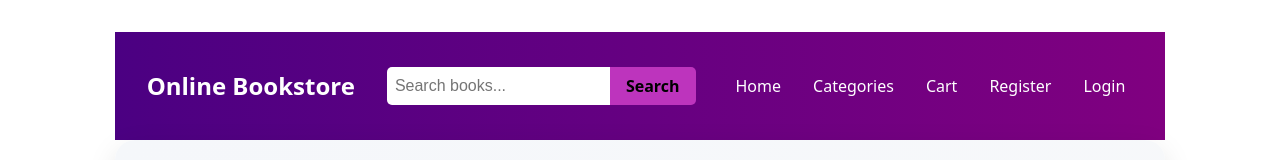
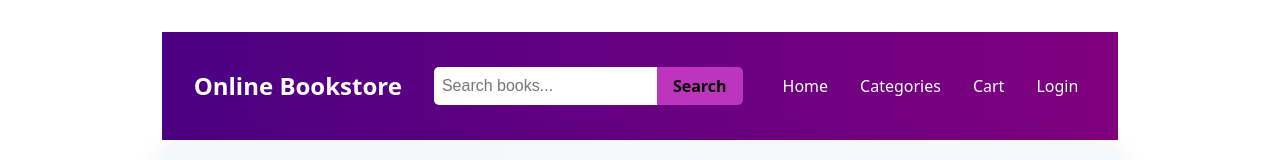
Before and after one commit to nahul04/bookstore, a React (Vite) app: page / in a window 1280 px wide. Shown: the top 160 px of the page. Built offline with nearby package versions, Linux system fonts and the light colour scheme; no server answers.

Commit message:
Remove Register link from Navbar component

```diff
--- a/src/components/Navbar.jsx
+++ b/src/components/Navbar.jsx
@@ -16,7 +16,6 @@ const Navbar = () => {
         <Link to="/" style={styles.link}>Home</Link>
         <Link to="/categories" style={styles.link}>Categories</Link>
         <Link to="/cart" style={styles.link}>Cart</Link>
-        <Link to="/register" style={styles.link}>Register</Link>
         <Link to="/login" style={styles.link}>Login</Link>
 
 
```
